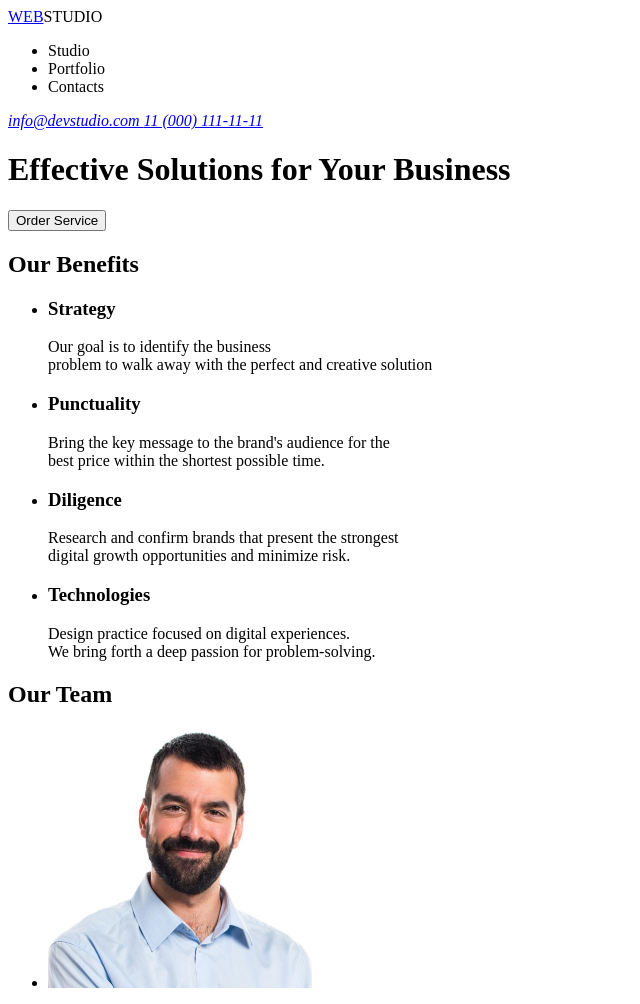
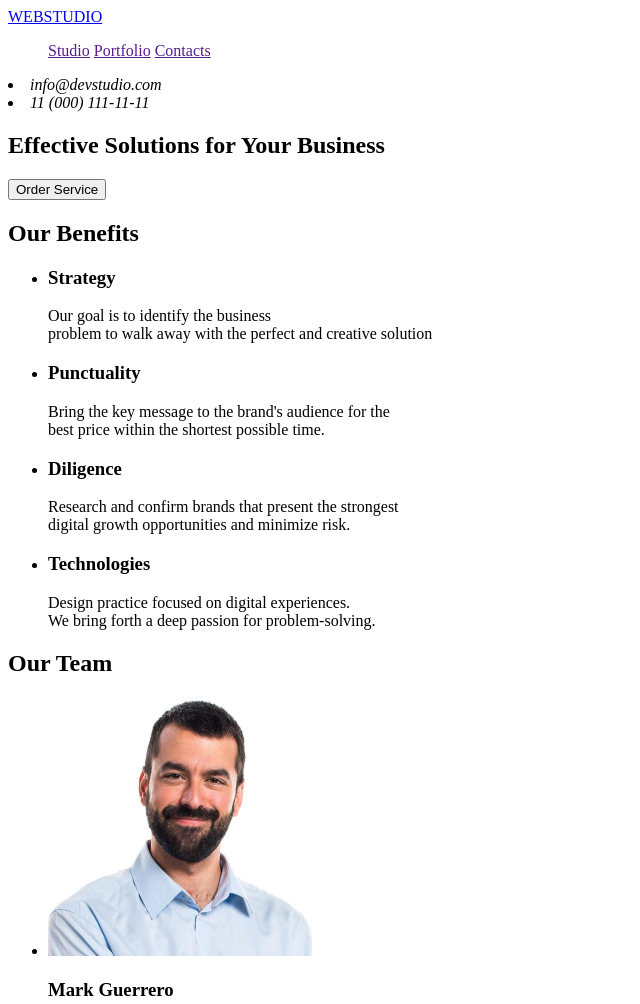
Before and after one commit to zooakva2/goit-markup-hw-01, a plain HTML site: page index.html in a window 1280 px wide. Shown: the top 1004 px of the page, without its empty margins (0-640 px from the left). Drawn offline with Linux system fonts and the light colour scheme.

Commit message:
Update index.html

```diff
--- a/index.html
+++ b/index.html
@@ -10,24 +10,24 @@
 <body>
     <header>
         <nav>
-          <a href="./index.html">WEB</a><a>STUDIO</a>
+          <a href="./index.html">WEBSTUDIO</a>
           <ul>
-            <li>Studio</li>
-            <li>Portfolio</li>
-            <li>Contacts</li>
+            <a  href="">Studio</a>
+            <a href="">Portfolio</a>
+            <a href="">Contacts</a>
           </ul>
         </nav>
         <address>
-            <a href="mailto:info@devstudio.com">info@devstudio.com  </a>
-            <a href="tel:11 (000) 111-11-11">  11 (000) 111-11-11 </a>
+            <li href="mailto:info@devstudio.com">info@devstudio.com </li>
+            <li href="tel:11(000)111-11-11">11 (000) 111-11-11</li>
         </address>
     </header>
     <main>
-        <section1>
+        <section>
         <h1>Effective Solutions for Your Business</h1>
         <button type="button">Order Service</button>
-        </section1>
-        <section2>
+        </section>
+        <section>
         <h2>Our Benefits</h2>
         <ul>
             <li>
@@ -47,8 +47,8 @@
                 <p>Design practice focused on digital experiences.<br/> We bring forth a deep passion for problem-solving.</p>
             </li>
         </ul>
-        </section2>
-        <section3>
+        </section>
+        <section>
         <h2>Our Team</h2>
           <ul>
             <li>
@@ -72,11 +72,11 @@
                 <p>UI Designer</p>
             </li>
           </ul>
-        </section3>
+        </section>
     </main>
     <footer>
-        <a href="./index.html">WEB</a><a>STUDIO</a>
-        <p>increase the flow of customers and sales for your <br/>business with digital marketing & growth solutions.</p>
+        <a href="./index.html">WEBSTUDIO</a>
+        <p>increase the flow of customers and sales for your business with digital marketing & growth solutions.</p>
     </footer>
 </body>
 
```
